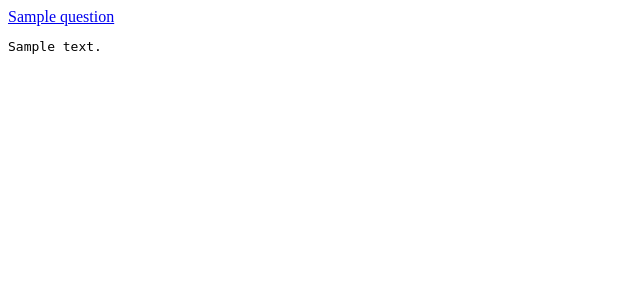
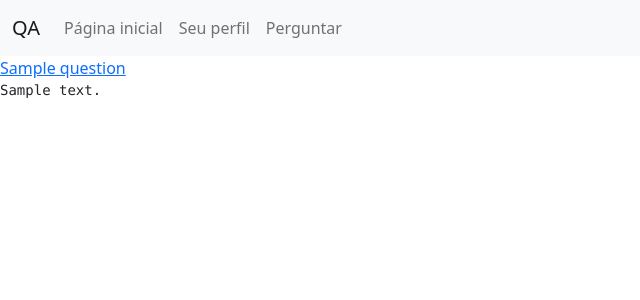
Before and after one commit to augusto71/qa, a Django app: page / in a window 1280 px wide. Shown: the top 300 px of the page, without its empty margins (0-640 px from the left). Run offline with Django 4.2, Linux system fonts and the light colour scheme; tables that the repository leaves empty hold one stand-in row (values such as "Sample post").

Commit message:
Barra de navegação criada e adicionada em todos os templates escritos até agora em que é conveniente ter uma barra de navegação.

```diff
--- /dev/null
+++ b/answers/templates/includes/navbar.html
@@ -0,0 +1,21 @@
+<nav class="navbar navbar-expand-lg navbar-light bg-light">
+  <div class="container-fluid">
+    <a class="navbar-brand" href="#">QA</a>
+    <button class="navbar-toggler" type="button" data-bs-toggle="collapse" data-bs-target="#navbarNav" aria-controls="navbarNav" aria-expanded="false" aria-label="Toggle navigation">
+      <span class="navbar-toggler-icon"></span>
+    </button>
+    <div class="collapse navbar-collapse" id="navbarNav">
+      <ul class="navbar-nav">
+        <li class="nav-item">
+          <a class="nav-link" aria-current="page" href="/">Página inicial</a>
+        </li>
+        <li class="nav-item">
+          <a class="nav-link" href="/user/{{ request.user.username }}">Seu perfil</a>
+        </li>
+        <li class="nav-item">
+          <a class="nav-link" href="/ask">Perguntar</a>
+        </li>
+      </ul>
+    </div>
+  </div>
+</nav>
--- a/answers/templates/index.html
+++ b/answers/templates/index.html
@@ -4,8 +4,13 @@
 		<meta name="viewport" content="width=device-width, initial-scale=1.0">
 
 		<title>Página inicial</title>
+
+		<link rel="stylesheet" href="https://cdn.jsdelivr.net/npm/bootstrap@5.2.3/dist/css/bootstrap.min.css">
 	</head>
 	<body>
+
+		{% include "includes/navbar.html" %}
+
 		<div>
 			{% for question in questions %}
 				<div>
@@ -14,5 +19,7 @@
 				</div>
 			{% endfor %}
 		</div>
+
+		<script src="https://cdn.jsdelivr.net/npm/bootstrap@5.2.3/dist/js/bootstrap.min.js"></script>
 	</body>
 </html>
--- a/answers/templates/question.html
+++ b/answers/templates/question.html
@@ -6,11 +6,15 @@
 	<head>
 		<meta name="viewport" content="width=device-width, initial-scale=1.0">
 
+		<link rel="stylesheet" href="https://cdn.jsdelivr.net/npm/bootstrap@5.2.3/dist/css/bootstrap.min.css">
 		<link rel="stylesheet" href="{% static 'css/question.css' %}">
 
 		<title>{{ question.title }}</title>
 	</head>
 	<body>
+
+		{% include "includes/navbar.html" %}
+
 		<div>
 			<div>
 				<img id="question_creator_profile" src="{% get_user_profile_photo question.user.id %}">
@@ -43,5 +47,7 @@
 				<input type="submit" value="Publicar">
 			</form>
 		{% endif %}
+
+		<script src="https://cdn.jsdelivr.net/npm/bootstrap@5.2.3/dist/js/bootstrap.min.js"></script>
 	</body>
 </html>
--- a/answers/templates/user_profile.html
+++ b/answers/templates/user_profile.html
@@ -7,10 +7,16 @@
 
 		<title>{{ user_profile.user.username }}</title>
 
+		<link rel="stylesheet" href="https://cdn.jsdelivr.net/npm/bootstrap@5.2.3/dist/css/bootstrap.min.css">
 		<link rel="stylesheet" href="{% static 'css/index.css' %}">
 	</head>
 	<body>
+
+		{% include "includes/navbar.html" %}
+
 		<img id="profile_picture" src="{{ user_profile.image.url }}">
 		<span>{{ user_profile.user.username }}</span>
+
+		<script src="https://cdn.jsdelivr.net/npm/bootstrap@5.2.3/dist/js/bootstrap.min.js"></script>
 	</body>
 </html>
```
Also changed, not shown: answers/templates/ask.html (+7 -0 lines).
